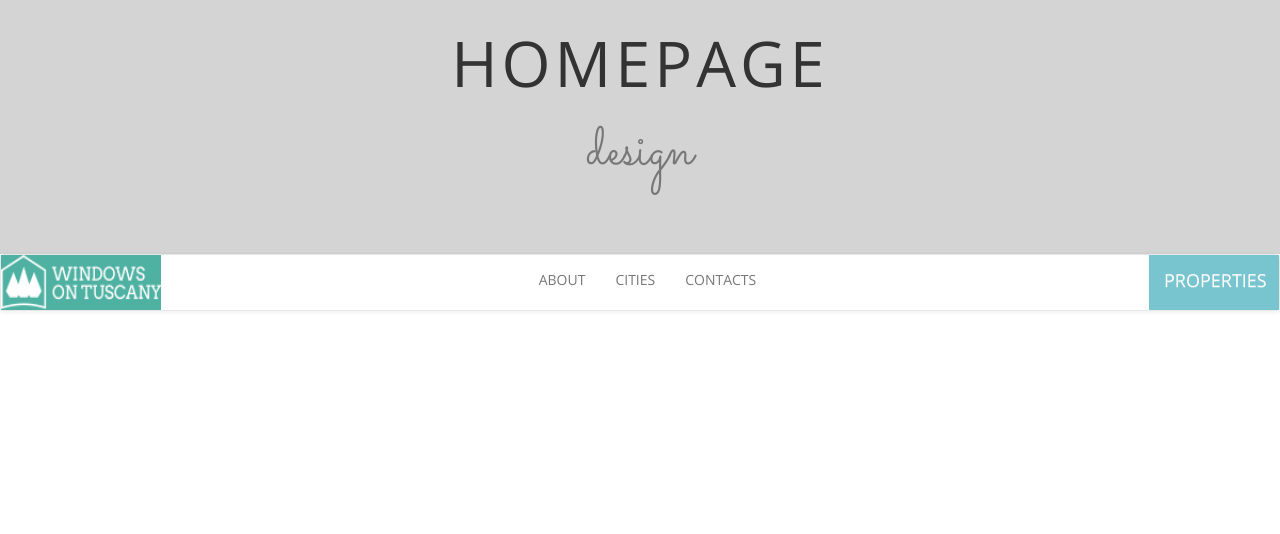
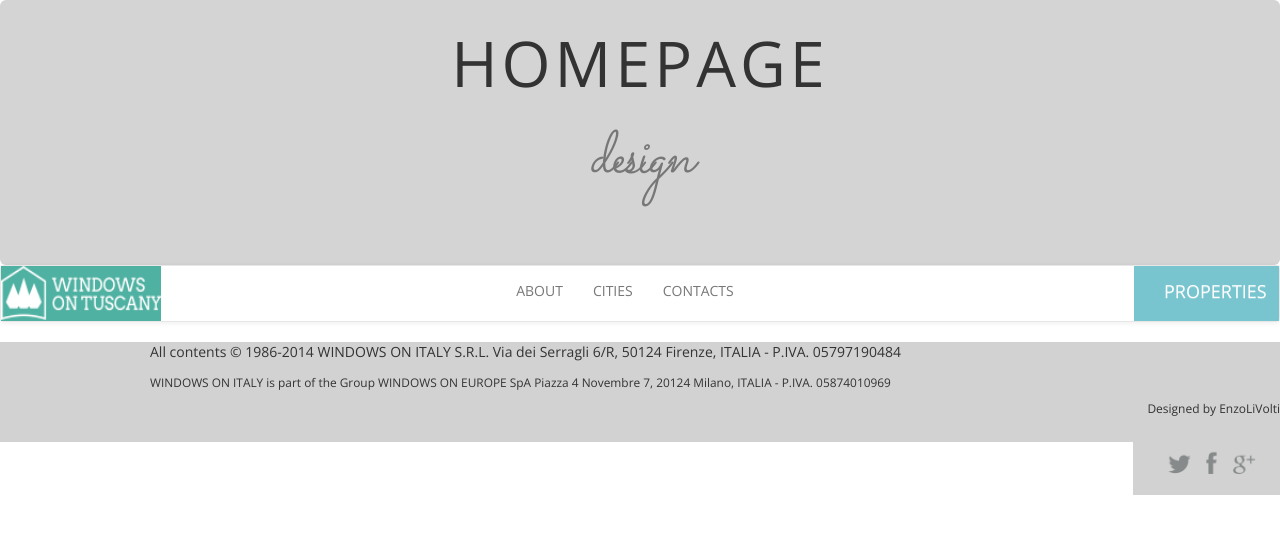
Before and after one commit to DenisaIacob25/TuscanyVillaProject, a plain HTML site: page TuscanyVillaProject/index.html in a window 1280 px wide. Drawn offline with nearby package versions, Linux system fonts and the light colour scheme.

Commit message:
added footer

```diff
--- a/TuscanyVillaProject/content/site.css
+++ b/TuscanyVillaProject/content/site.css
@@ -21,12 +21,14 @@ h1.homepage{
 h1.design{
     margin-top:0px;
     font-family: 'Sacramento', cursive;
-    font-size:90px;
+    font-size:100px;
+    font-style:italic;
+    letter-spacing:-3px;
 }
 /*NAVBAR*/
 a#logoImg.navbar-brand{
     padding-top:0px;
-    padding-left:0px;
+    padding-left:15px;
     padding-bottom:0px;
 }
 #logoImg img{
@@ -56,11 +58,29 @@ li.navbar-brand{
     text-align: center;
     background-color:#FFFFFF;
 }
-div#myNavbar.collapse.navbar-collapse{
+div#navbarTop.navbar-collapse{
     padding-right:0px;
 }
 div.container-fluid{
     padding-right:0px;
+    padding-left:0px;
 }
 
 /*FOOTER*/
+footer{
+    background-color:#D2D2D2;
+    height:100px;
+}
+img#socialImg{
+    float:right;
+    height:70px;
+}
+p.footer-text {
+    padding-left:150px;
+}
+footer small{
+    padding-left:150px;
+}
+footer h6{
+   text-align:right;
+}
--- a/TuscanyVillaProject/index.html
+++ b/TuscanyVillaProject/index.html
@@ -1,7 +1,7 @@
 <!DOCTYPE html>
 <html>
 <head>
-    <title></title>
+    <title>Windows on Tuscany</title>
     <meta charset="utf-8" />
     <!-- Latest compiled and minified CSS -->
     <link rel="stylesheet" href="https://maxcdn.bootstrapcdn.com/bootstrap/3.3.7/css/bootstrap.min.css" integrity="sha384-BVYiiSIFeK1dGmJRAkycuHAHRg32OmUcww7on3RYdg4Va+PmSTsz/K68vbdEjh4u" crossorigin="anonymous">
@@ -19,9 +19,10 @@
     <link href="https://fonts.googleapis.com/css?family=Arvo|Open+Sans|Sacramento" rel="stylesheet">
 </head>
 <body>
+    <div class="container-fluid">
         <!--HEADER-->
         <div class="jumbotron">
-        <div class="container">
+            <div class="container-fluid">
                 <h1 class="homepage">HOMEPAGE</h1>
                 <h1 class="design"><small>design</small></h1>
             </div>
@@ -30,27 +31,35 @@
                 <nav class="navbar navbar-default">
                     <div class="container-fluid">
                         <div class="navbar-header">
-                <button type="button" class="navbar-toggle collapse" data-toggle="collapse" data-target="#myNavbar" aria-expanded="false">
+                            <button type="button" class="navbar-toggle collapsed" data-toggle="collapse" data-target="#navbarTop" aria-expanded="false">
                                 <span class="sr-only">Toggle navigation</span>
                                 <span class="icon-bar"></span>
                                 <span class="icon-bar"></span>
                                 <span class="icon-bar"></span>
                             </button>
-                <a class="navbar-brand" id="logoImg" href="#">
-                    <img src="images/logo_header.png" /></a>
+                            <a class="navbar-brand" id="logoImg" href="http://windowsontuscany.com"><img src="images/logo_header.png" /></a>
                         </div>
-            <div class="collapse navbar-collapse" id="myNavbar">
+                        <div class="collapse navbar-collapse" id="navbarTop">
                             <ul class="nav navbar-nav">
                                 <li><a href="#about">ABOUT</a></li>
                                 <li><a href="#cities">CITIES</a></li>
                                 <li><a href="#contacts">CONTACTS</a></li>
                             </ul>
                             <ul class="nav navbar-nav navbar-right">
-                    <li class="navbar-brand" href="#">PROPERTIES</li>
+                                <li class="dropdown">
+                                    <a href="#" class="dropdown-toggle col-xs-12" data-toggle="dropdown" role="button" aria-haspopup="true" aria-expanded="false"></a>
+                                </li>
+                                <li class="navbar-brand" href="#properties">PROPERTIES<span class="sr-only">(current)</span></li>
                             </ul>
                         </div>
-        </div>
+                    </div><!--nav collapse-->
                 </nav>
         <!--FOOTER-->
+        <footer>
+            <div id="container">
+                    <p class="footer-text">All contents © 1986-2014 WINDOWS ON ITALY S.R.L. Via dei Serragli 6/R, 50124 Firenze, ITALIA - P.IVA. 05797190484</p>
+                    <p><small>WINDOWS ON ITALY is part of the Group WINDOWS ON EUROPE SpA Piazza 4 Novembre 7, 20124 Milano, ITALIA - P.IVA. 05874010969</small><h6>Designed by EnzoLiVolti</h6><img src="images/social media.PNG" id="socialImg" /></p>
+            </div>
+        </footer>
 </body>
 </html>
```
Also changed, not shown: TuscanyVillaProject/images/social media.PNG (added), 6 other files. Lines whose indentation alone changed are shown as unchanged.
